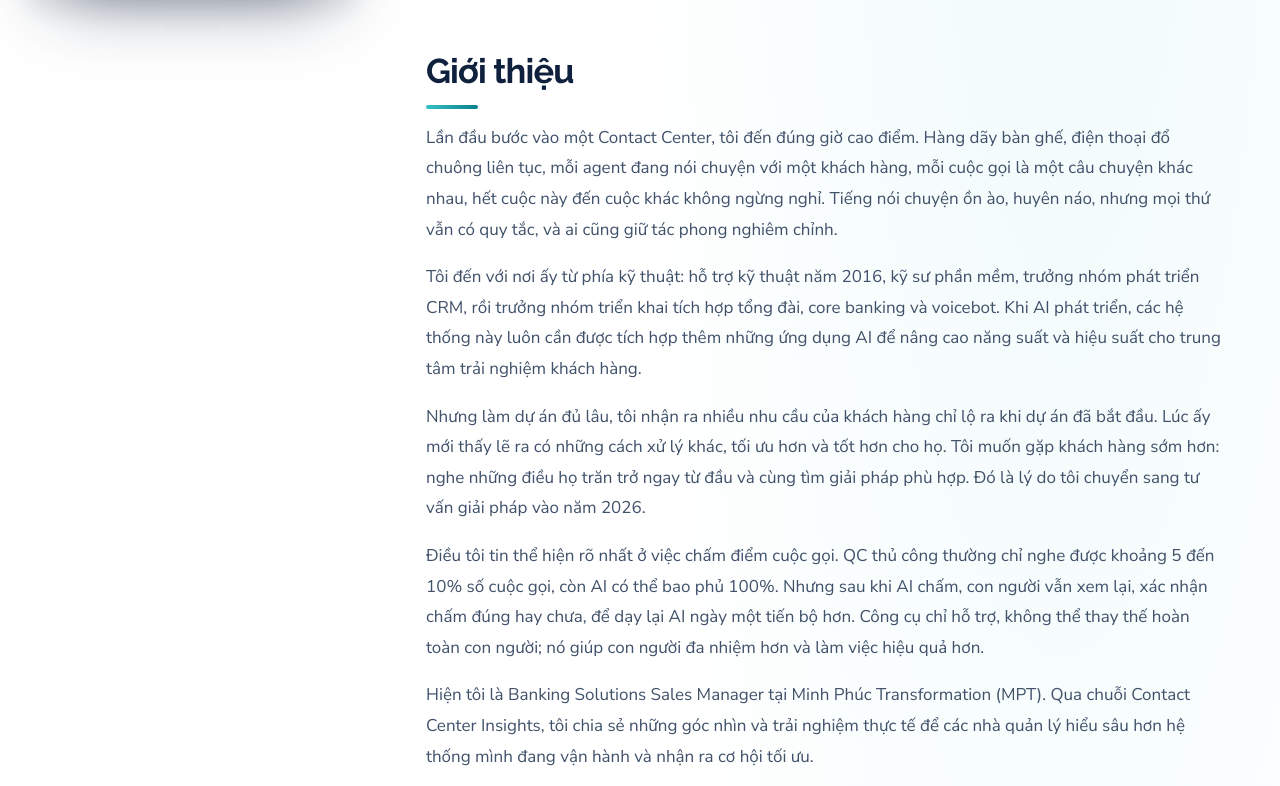
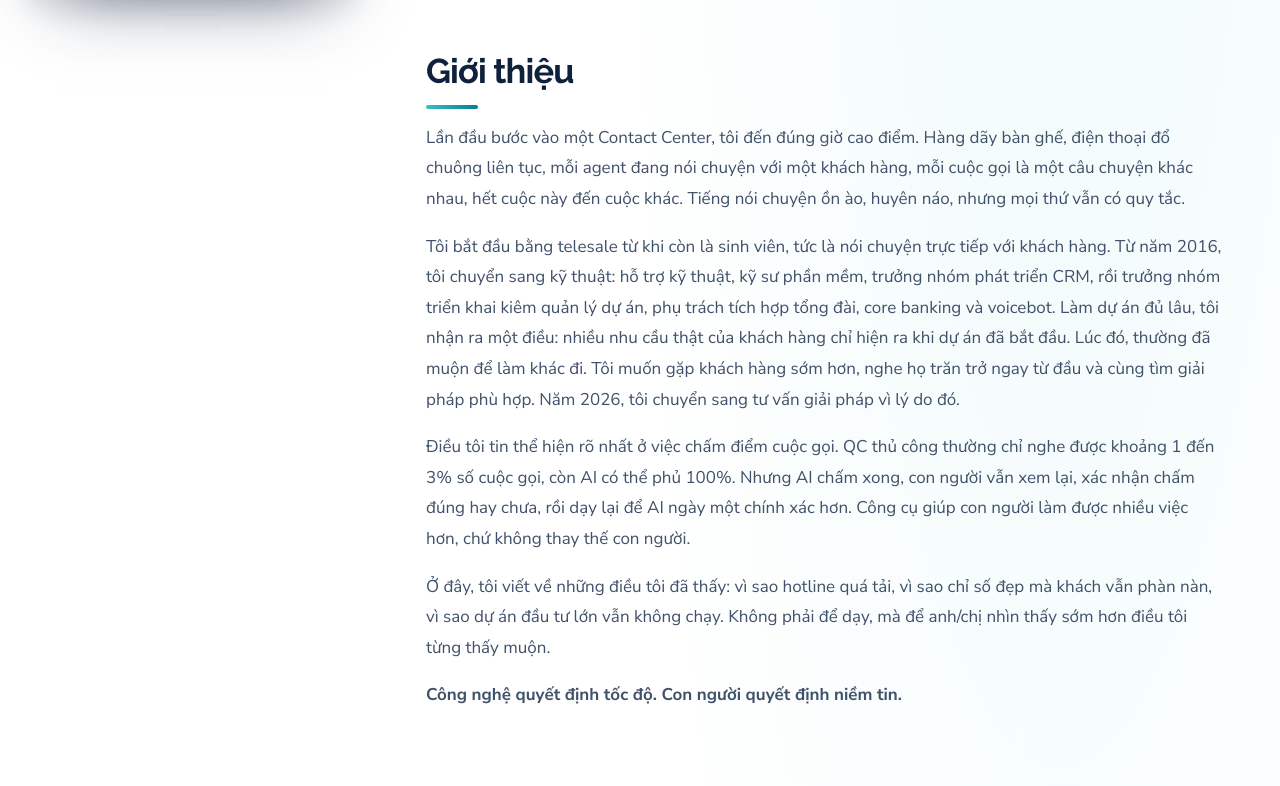
Before and after one commit to QuyetLQ15/lequangquyet-site, a plain HTML site: page index.html in a window 1280 px wide. Shown: the part 953-1739 px from the top of the page. Drawn offline with Linux system fonts and the light colour scheme.

Commit message:
update gioi thieu

```diff
--- a/index.html
+++ b/index.html
@@ -156,11 +156,10 @@
 <section id="gioi-thieu" aria-labelledby="h-ve">
 <h2 id="h-ve">Giới thiệu</h2>
 
-<p>Lần đầu bước vào một Contact Center, tôi đến đúng giờ cao điểm. Hàng dãy bàn ghế, điện thoại đổ chuông liên tục, mỗi agent đang nói chuyện với một khách hàng, mỗi cuộc gọi là một câu chuyện khác nhau, hết cuộc này đến cuộc khác không ngừng nghỉ. Tiếng nói chuyện ồn ào, huyên náo, nhưng mọi thứ vẫn có quy tắc, và ai cũng giữ tác phong nghiêm chỉnh.</p>
-<p>Tôi đến với nơi ấy từ phía kỹ thuật: hỗ trợ kỹ thuật năm 2016, kỹ sư phần mềm, trưởng nhóm phát triển CRM, rồi trưởng nhóm triển khai tích hợp tổng đài, core banking và voicebot. Khi AI phát triển, các hệ thống này luôn cần được tích hợp thêm những ứng dụng AI để nâng cao năng suất và hiệu suất cho trung tâm trải nghiệm khách hàng.</p>
-<p>Nhưng làm dự án đủ lâu, tôi nhận ra nhiều nhu cầu của khách hàng chỉ lộ ra khi dự án đã bắt đầu. Lúc ấy mới thấy lẽ ra có những cách xử lý khác, tối ưu hơn và tốt hơn cho họ. Tôi muốn gặp khách hàng sớm hơn: nghe những điều họ trăn trở ngay từ đầu và cùng tìm giải pháp phù hợp. Đó là lý do tôi chuyển sang tư vấn giải pháp vào năm 2026.</p>
-<p>Điều tôi tin thể hiện rõ nhất ở việc chấm điểm cuộc gọi. QC thủ công thường chỉ nghe được khoảng 5 đến 10% số cuộc gọi, còn AI có thể bao phủ 100%. Nhưng sau khi AI chấm, con người vẫn xem lại, xác nhận chấm đúng hay chưa, để dạy lại AI ngày một tiến bộ hơn. Công cụ chỉ hỗ trợ, không thể thay thế hoàn toàn con người; nó giúp con người đa nhiệm hơn và làm việc hiệu quả hơn.</p>
-<p>Hiện tôi là Banking Solutions Sales Manager tại Minh Phúc Transformation (MPT). Qua chuỗi Contact Center Insights, tôi chia sẻ những góc nhìn và trải nghiệm thực tế để các nhà quản lý hiểu sâu hơn hệ thống mình đang vận hành và nhận ra cơ hội tối ưu.</p>
+<p>Lần đầu bước vào một Contact Center, tôi đến đúng giờ cao điểm. Hàng dãy bàn ghế, điện thoại đổ chuông liên tục, mỗi agent đang nói chuyện với một khách hàng, mỗi cuộc gọi là một câu chuyện khác nhau, hết cuộc này đến cuộc khác. Tiếng nói chuyện ồn ào, huyên náo, nhưng mọi thứ vẫn có quy tắc.</p>
+<p>Tôi bắt đầu bằng telesale từ khi còn là sinh viên, tức là nói chuyện trực tiếp với khách hàng. Từ năm 2016, tôi chuyển sang kỹ thuật: hỗ trợ kỹ thuật, kỹ sư phần mềm, trưởng nhóm phát triển CRM, rồi trưởng nhóm triển khai kiêm quản lý dự án, phụ trách tích hợp tổng đài, core banking và voicebot. Làm dự án đủ lâu, tôi nhận ra một điều: nhiều nhu cầu thật của khách hàng chỉ hiện ra khi dự án đã bắt đầu. Lúc đó, thường đã muộn để làm khác đi. Tôi muốn gặp khách hàng sớm hơn, nghe họ trăn trở ngay từ đầu và cùng tìm giải pháp phù hợp. Năm 2026, tôi chuyển sang tư vấn giải pháp vì lý do đó.</p>
+<p>Điều tôi tin thể hiện rõ nhất ở việc chấm điểm cuộc gọi. QC thủ công thường chỉ nghe được khoảng 1 đến 3% số cuộc gọi, còn AI có thể phủ 100%. Nhưng AI chấm xong, con người vẫn xem lại, xác nhận chấm đúng hay chưa, rồi dạy lại để AI ngày một chính xác hơn. Công cụ giúp con người làm được nhiều việc hơn, chứ không thay thế con người.</p>
+<p>Ở đây, tôi viết về những điều tôi đã thấy: vì sao hotline quá tải, vì sao chỉ số đẹp mà khách vẫn phàn nàn, vì sao dự án đầu tư lớn vẫn không chạy. Không phải để dạy, mà để anh/chị nhìn thấy sớm hơn điều tôi từng thấy muộn.</p>
 <p><b>Công nghệ quyết định tốc độ. Con người quyết định niềm tin.</b></p>
 </section>
 <section id="bat-dau" aria-labelledby="h-bd">
```
